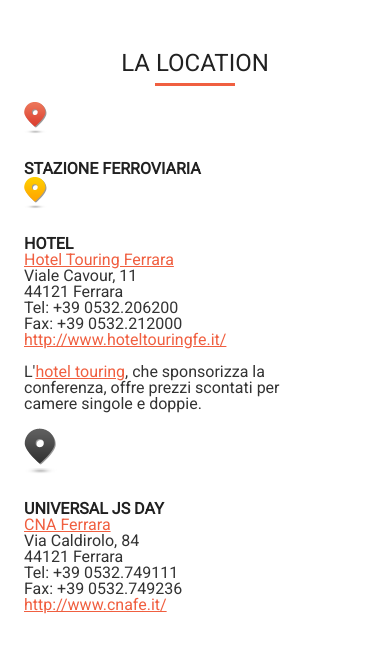
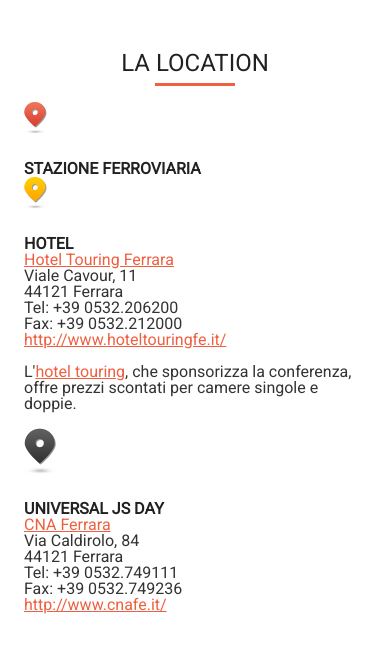
Before and after one commit to FerraraJS/2017.universaljsday.com, a Jekyll site: the page built from index.html, in a window 390 px wide. Shown: the part 1890-2543 px from the top of the page. Built offline with Jekyll 4.4.1, drawn with Linux system fonts in a browser that asks for light colours; Markdown is read by kramdown in place of the engine named in the settings; grey boxes are pictures that could not be loaded.

Commit message:
fix: add grid breakpoint

```diff
--- a/css/index.scss
+++ b/css/index.scss
@@ -206,13 +206,22 @@
     float: left;
     box-sizing: border-box;
     padding: 0rem 0.5rem;
+
+    @media screen and (max-width: 63rem){
+        width: 100%;
+    }
 }
+
 .column_6{
     width: 30rem;
     display: block;
     float: left;
     box-sizing: border-box;
     padding: 0rem 0.5rem;
+
+    @media screen and (max-width: 63rem){
+        width: 100%;
+    }
 }
 
 .clear{
@@ -221,4 +230,6 @@
 
 .gold_sponsors img{
     width: 15rem;
+    max-width: 100%;
+    height: auto;
 }
```
